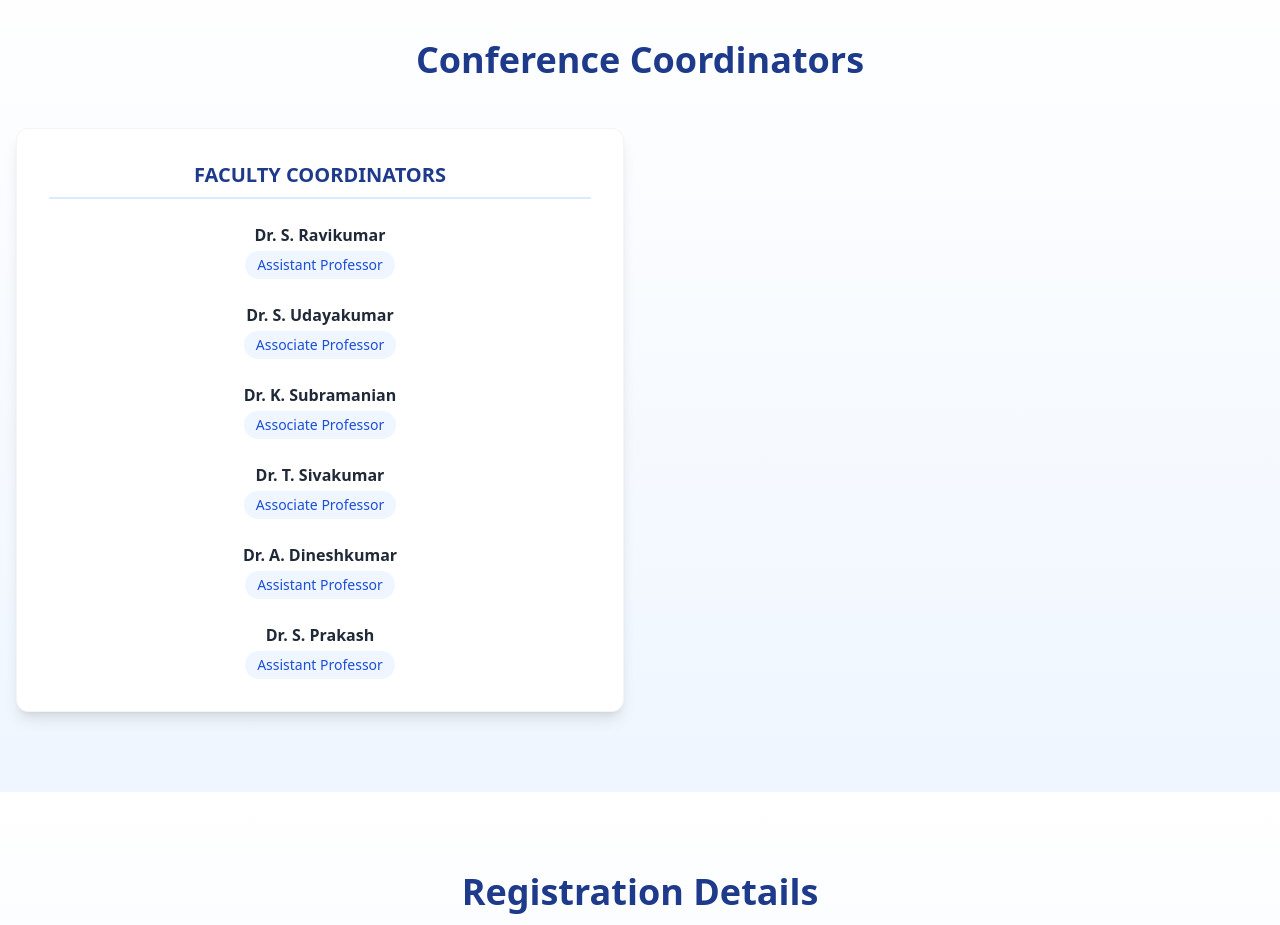
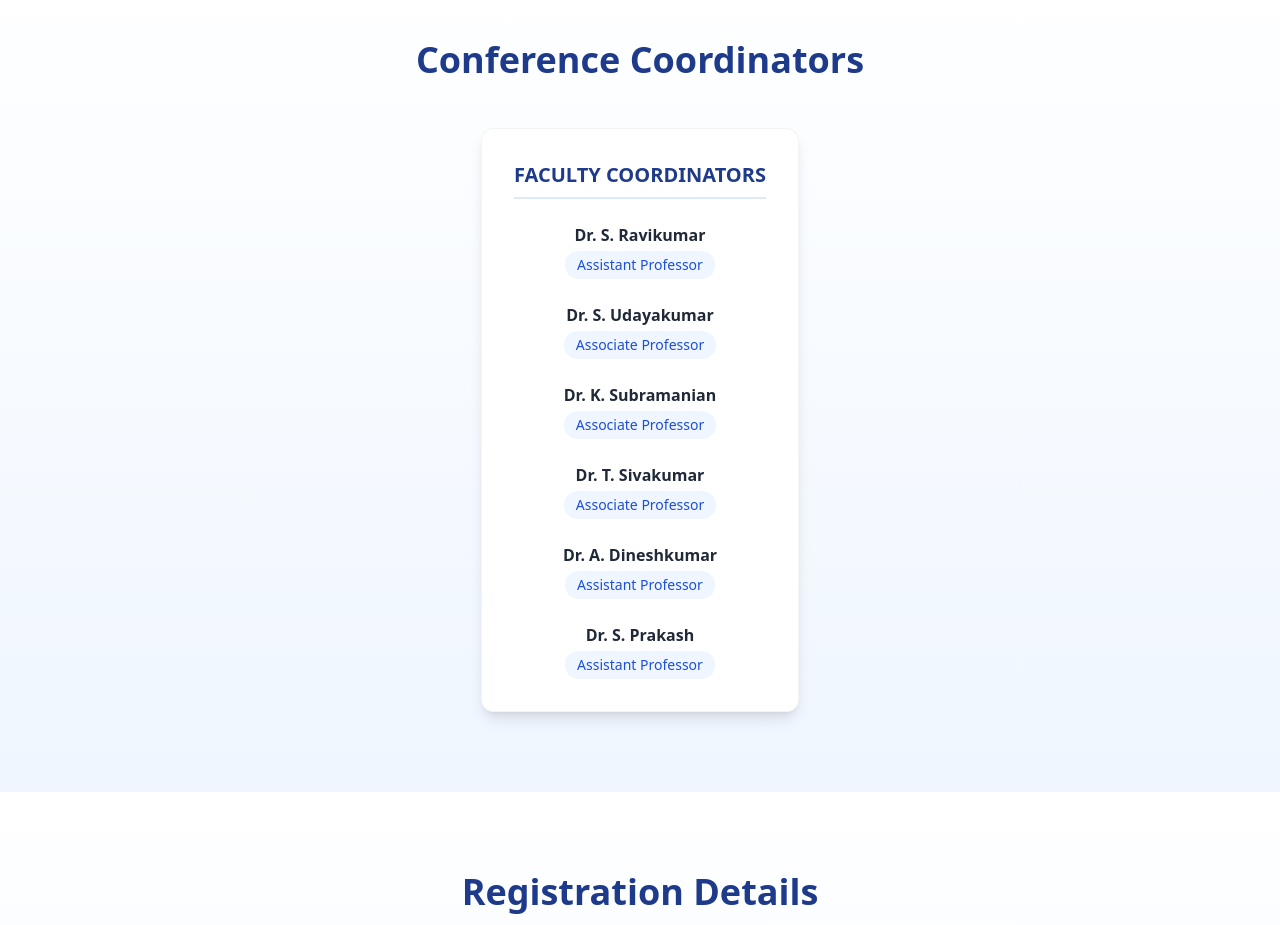
Before and after one commit to Aniks18/ICIRTAM-25, a Next.js app: page / in a window 1280 px wide. Shown: the part 5360-6285 px from the top of the page. Built offline with nearby package versions, Linux system fonts and the light colour scheme.

Commit message:
Update FacultyCoordinators.tsx

```diff
--- a/src/components/FacultyCoordinators.tsx
+++ b/src/components/FacultyCoordinators.tsx
@@ -11,14 +11,13 @@
         { name: "Dr. S. Prakash", role: "Assistant Professor" }
       ]
     }
-
   ]
 
   return (
     <section className="py-20 bg-gradient-to-b from-white to-blue-50">
       <div className="max-w-7xl mx-auto px-4">
         <h2 className="text-4xl font-bold text-blue-900 text-center mb-12">Conference Coordinators</h2>
-        <div className="grid md:grid-cols-2 gap-8">
+        <div className="flex justify-center"> {/* Centering the card */}
           {coordinators.map((section, index) => (
             <div key={index}
               className="group bg-white rounded-xl p-8 shadow-lg hover:shadow-2xl
@@ -45,6 +44,6 @@
       </div>
     </section>
   )
- }
+}
 
- export default FacultyCoordinators
+export default FacultyCoordinators
```
